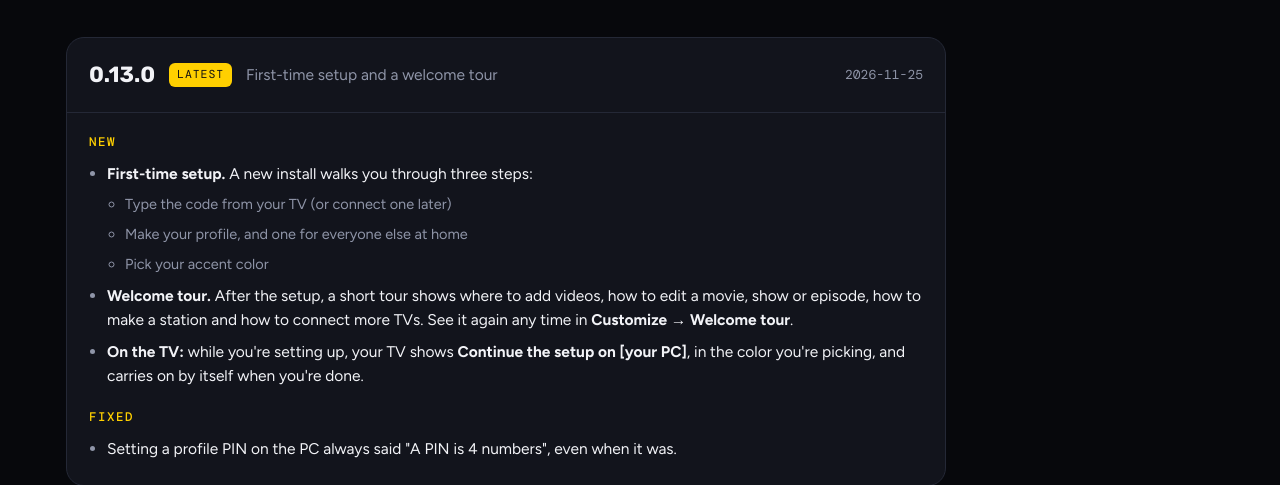
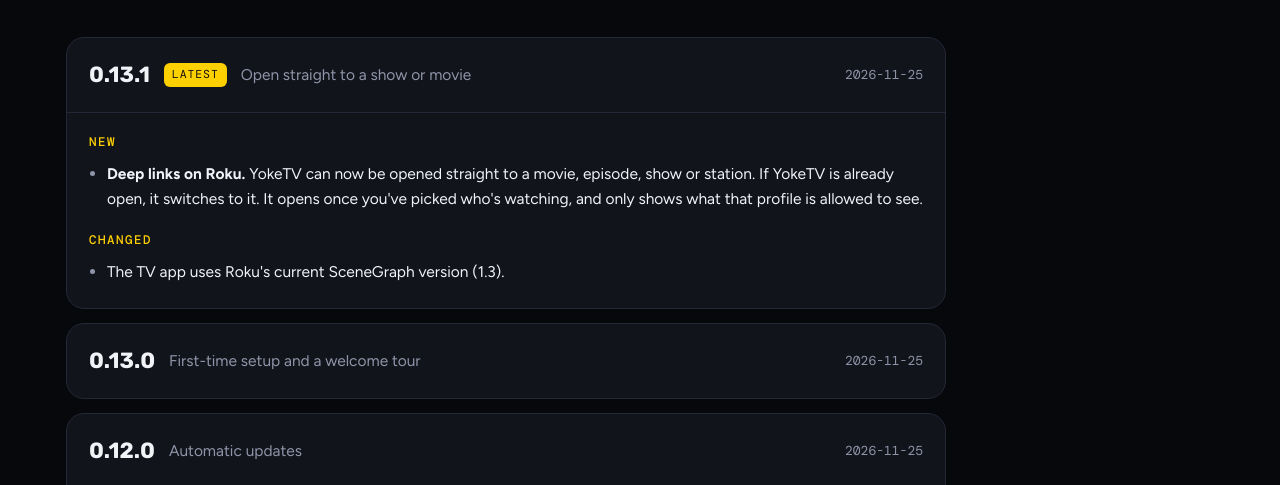
Before and after one commit to Itz-Stickman/yoketv-website, a plain HTML site: page changelog.html in a window 1280 px wide. Shown: the part 313-798 px from the top of the page. Drawn offline with nearby package versions, Linux system fonts and the light colour scheme.

Commit message:
Changelog: 0.13.1

```diff
--- a/changelog.html
+++ b/changelog.html
@@ -35,7 +35,25 @@
 
     <div class="releases">
       <details class="release" open>
-        <summary><span class="r-ver">0.13.0</span><span class="badge">Latest</span><span class="r-title">First-time setup and a welcome tour</span><span class="r-date">2026-11-25</span></summary>
+        <summary><span class="r-ver">0.13.1</span><span class="badge">Latest</span><span class="r-title">Open straight to a show or movie</span><span class="r-date">2026-11-25</span></summary>
+        <div class="r-body">
+          <div>
+            <h3>New</h3>
+            <ul>
+              <li><b>Deep links on Roku.</b> YokeTV can now be opened straight to a movie, episode, show or station. If YokeTV is already open, it switches to it. It opens once you've picked who's watching, and only shows what that profile is allowed to see.</li>
+            </ul>
+          </div>
+          <div>
+            <h3>Changed</h3>
+            <ul>
+              <li>The TV app uses Roku's current SceneGraph version (1.3).</li>
+            </ul>
+          </div>
+        </div>
+      </details>
+
+      <details class="release">
+        <summary><span class="r-ver">0.13.0</span><span class="r-title">First-time setup and a welcome tour</span><span class="r-date">2026-11-25</span></summary>
         <div class="r-body">
           <div>
             <h3>New</h3>
```
